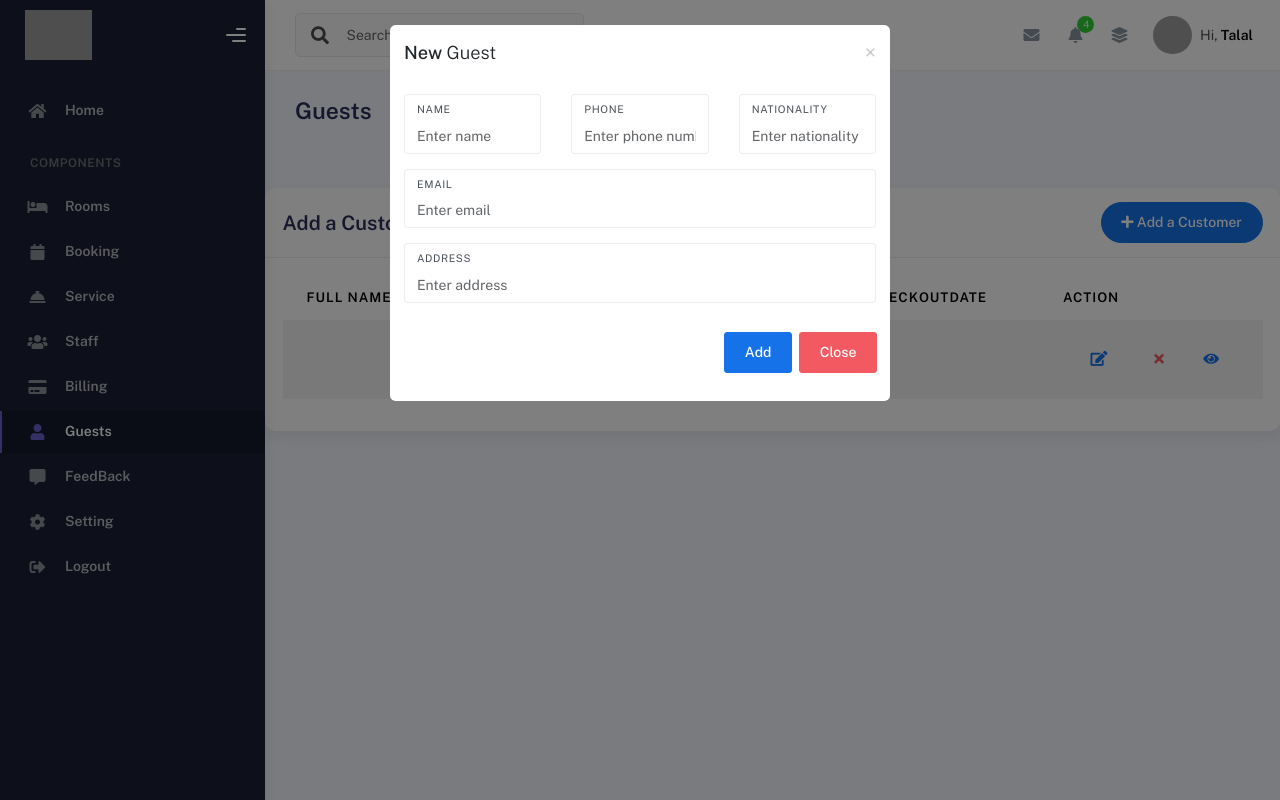
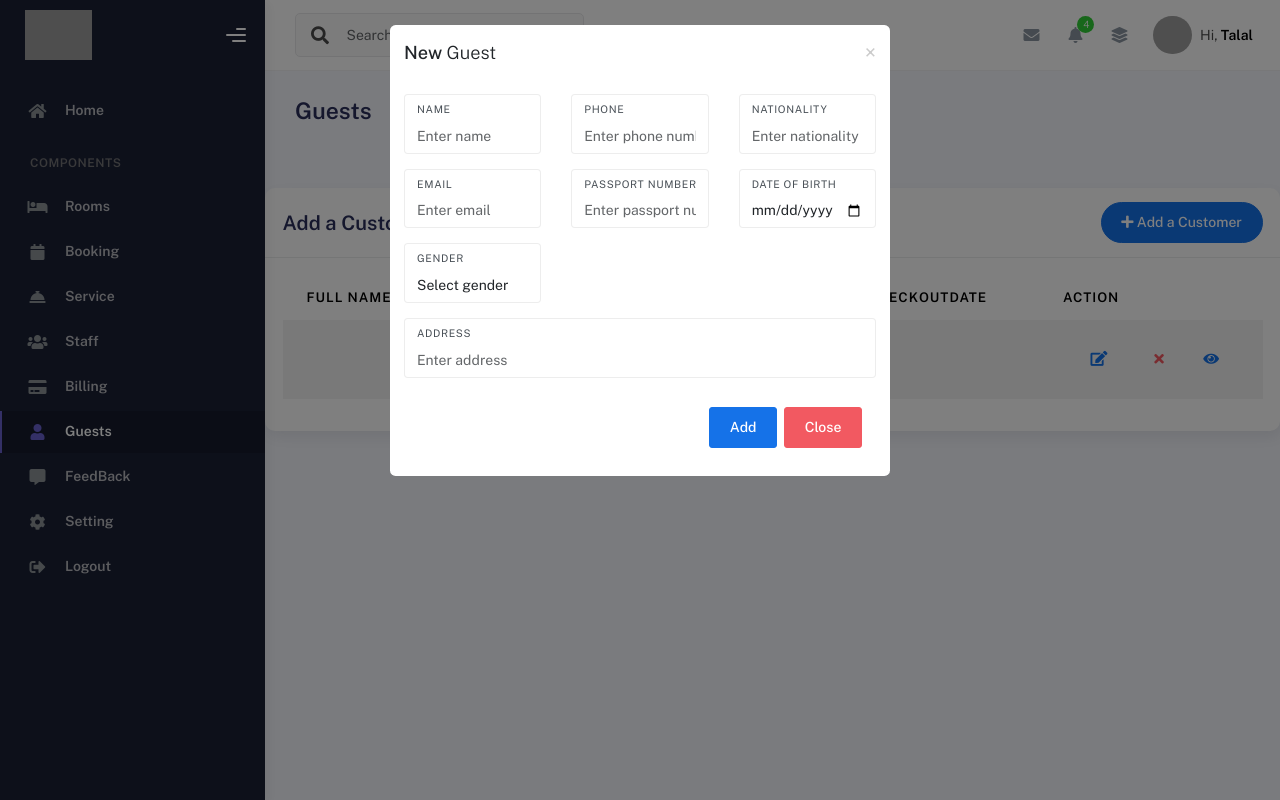
Before and after one commit to Talal-Aitmouh/Hero, a PHP site: page /admin/guests.php in a window 1280 px wide, after a click on "Add a Customer". Run offline with PHP 8.4, Linux system fonts and the light colour scheme; tables that the repository leaves empty or names only in its code hold one stand-in row (values such as "Sample post"); data that the repository does not hold is empty; grey boxes are pictures that could not be loaded.

Commit message:
guests add-update

```diff
--- a/admin/guests.php
+++ b/admin/guests.php
@@ -48,65 +48,84 @@ include './traitement/guests.php'
                                     <div class="modal-content">
                                         <div class="modal-header border-0">
                                             <h5 class="modal-title">
-                                                <span class="fw-mediumbold"> New</span>
-                                                <span class="fw-light"> Guest </span>
+                                                <span class="fw-mediumbold">New</span>
+                                                <span class="fw-light">Guest</span>
                                             </h5>
                                             <button type="button" class="close" data-dismiss="modal" aria-label="Close">
                                                 <span aria-hidden="true">&times;</span>
                                             </button>
                                         </div>
                                         <div class="modal-body">
-
                                             <form action="./traitement/guests.php" method="post">
                                                 <div class="row">
                                                     <div class="col-md-4">
                                                         <div class="form-group form-group-default">
                                                             <label>Name</label>
-                                                            <input name="name" id="addName" type="text" class="form-control" placeholder="Enter name" />
+                                                            <input name="name" id="addName" type="text" class="form-control" placeholder="Enter name" required />
                                                         </div>
                                                     </div>
                                                     <div class="col-md-4">
                                                         <div class="form-group form-group-default">
                                                             <label>Phone</label>
-                                                            <input name="phone" id="addPhone" type="text" class="form-control" placeholder="Enter phone number" />
+                                                            <input name="phone" id="addPhone" type="text" class="form-control" placeholder="Enter phone number" required />
                                                         </div>
                                                     </div>
                                                     <div class="col-md-4">
                                                         <div class="form-group form-group-default">
                                                             <label>Nationality</label>
-                                                            <input name="nationality" id="addNationality" type="text" class="form-control" placeholder="Enter nationality" />
+                                                            <input name="nationality" id="addNationality" type="text" class="form-control" placeholder="Enter nationality" required />
                                                         </div>
                                                     </div>
-                                                    <div class="col-md-12">
+                                                    <div class="col-md-4">
                                                         <div class="form-group form-group-default">
                                                             <label>Email</label>
-                                                            <input name="email" id="addEmail" type="email" class="form-control" placeholder="Enter email" />
+                                                            <input name="email" id="addEmail" type="email" class="form-control" placeholder="Enter email" required />
                                                         </div>
                                                     </div>
-
+                                                    <div class="col-md-4">
+                                                        <div class="form-group form-group-default">
+                                                            <label>Passport Number</label>
+                                                            <input name="passport_number" id="addPassportNumber" type="text" class="form-control" placeholder="Enter passport number" />
+                                                        </div>
+                                                    </div>
+                                                    <div class="col-md-4">
+                                                        <div class="form-group form-group-default">
+                                                            <label>Date of Birth</label>
+                                                            <input name="date_of_birth" id="addDateOfBirth" type="date" class="form-control" placeholder="Enter date of birth" />
+                                                        </div>
+                                                    </div>
+                                                    <div class="col-md-4">
+                                                        <div class="form-group form-group-default">
+                                                            <label>Gender</label>
+                                                            <select name="gender" id="addGender" class="form-control" required>
+                                                                <option value="">Select gender</option>
+                                                                <option value="Male">Male</option>
+                                                                <option value="Female">Female</option>
+                                                                <option value="Other">Other</option>
+                                                            </select>
+                                                        </div>
+                                                    </div>
                                                     <div class="col-sm-12">
                                                         <div class="form-group form-group-default">
                                                             <label>Address</label>
-                                                            <input name="address" id="addAddress2" type="text" class="form-control" placeholder="Enter address" />
+                                                            <input name="address" id="addAddress" type="text" class="form-control" placeholder="Enter address" required />
                                                         </div>
                                                     </div>
-
-
-                                                    <div class="modal-footer border-0">
-                                                        <button type="submit" id="addRowButton" name="add" class="btn btn-primary">
-                                                            Add
-                                                        </button>
-                                                        <button type="button" class="btn btn-danger" data-dismiss="modal">
-                                                            Close
-                                                        </button>
-                                                    </div>
+                                                </div>
+                                                <div class="modal-footer border-0">
+                                                    <button type="submit" id="addRowButton" name="add" class="btn btn-primary">
+                                                        Add
+                                                    </button>
+                                                    <button type="button" class="btn btn-danger" data-dismiss="modal">
+                                                        Close
+                                                    </button>
                                                 </div>
                                             </form>
                                         </div>
-
                                     </div>
                                 </div>
                             </div>
+
 
                             <div class="table-responsive">
                                 <table id="add-row" class="display table table-striped table-hover">
@@ -124,22 +143,22 @@ include './traitement/guests.php'
                                     <tbody>
                                         <?php foreach ($guests as $guest) : ?>
                                             <tr>
-                                                <td><?php echo $guest['Name'] ?></td>
+                                                <td><?php echo $guest['FullName'] ?></td>
                                                 <td><?php echo $guest['Email'] ?> </td>
                                                 <td><?php echo $guest['Phone'] ?></td>
-                                                <td><?php echo $guest['CheckInDate'] ?></td>
-                                                <td><?php echo $guest['CheckOutDate'] ?></td>
+                                                <td><?php echo $guest['CHECKINDATE'] ?></td>
+                                                <td><?php echo $guest['CHECKOUTDATE'] ?></td>
                                                 <td>
                                                     <form action="./traitement/guests.php" method="post">
-                                                    <input type="hidden" name="guestid" value="<?php echo $guest['GuestID']; ?>" />
+                                                        <input type="hidden" name="guestid" value="<?php echo $guest['GuestID']; ?>" />
                                                         <div class="form-button-action">
-                                                            <button type="button" title="Edit" name="update" class="btn btn-link btn-primary btn-lg" data-bs-toggle="modal" data-bs-target="#Editguests" data-id="<?php echo $guest['GuestID']; ?>" data-name="<?php echo $guest['Name']; ?>" data-email="<?php echo $guest['Email']; ?>" data-phone="<?php echo $guest['Phone']; ?>" data-address="<?php echo $guest['Address']; ?>" data-nationality="<?php echo $guest['Nationality']; ?>">
+                                                            <button type="button" title="Edit" name="update" class="btn btn-link btn-primary btn-lg" data-bs-toggle="modal" data-bs-target="#Editguests" data-id="<?php echo $guest['GuestID']; ?>" data-name="<?php echo $guest['FullName']; ?>" data-email="<?php echo $guest['Email']; ?>" data-phone="<?php echo $guest['Phone']; ?>" data-address="<?php echo $guest['Address']; ?>" data-nationality="<?php echo $guest['Nationality']; ?>" data-passport="<?php echo $guest['PassportNumber']; ?>" data-dateofbirth="<?php echo $guest['DateOfBirth']; ?>" data-gender="<?php echo $guest['Gender']; ?>">
                                                                 <i class="fa fa-edit"></i>
                                                             </button>
                                                             <button type="submit" name="delete" data-bs-toggle="tooltip" title="" class="btn btn-link btn-danger" data-original-title="Remove">
                                                                 <i class="fa fa-times"></i>
                                                             </button>
-                                                            <button type="button" data-bs-toggle="tooltip" title="" class="btn btn-link btn-primary" data-original-title="Remove" >
+                                                            <button type="button" data-bs-toggle="tooltip" title="" class="btn btn-link btn-primary" data-original-title="Remove">
                                                                 <i class="fa fa-eye"></i>
                                                             </button>
                                                         </div>
@@ -155,15 +174,14 @@ include './traitement/guests.php'
                                     <div class="modal-content">
                                         <div class="modal-header border-0">
                                             <h5 class="modal-title">
-                                                <span class="fw-mediumbold"> New</span>
-                                                <span class="fw-light"> Guest </span>
+                                                <span class="fw-mediumbold">Edit</span>
+                                                <span class="fw-light">Guest</span>
                                             </h5>
                                             <button type="button" class="close" data-dismiss="modal" aria-label="Close">
                                                 <span aria-hidden="true">&times;</span>
                                             </button>
                                         </div>
                                         <div class="modal-body">
-
                                             <form action="./traitement/guests.php" method="post">
                                                 <div class="row">
                                                     <input type="hidden" id="editguestId" name="guestid" />
@@ -171,47 +189,68 @@ include './traitement/guests.php'
                                                     <div class="col-md-4">
                                                         <div class="form-group form-group-default">
                                                             <label>Name</label>
-                                                            <input name="name" id="editName" type="text" class="form-control" placeholder="Enter name" />
+                                                            <input name="name" id="editName" type="text" class="form-control" placeholder="Enter name" required />
                                                         </div>
                                                     </div>
                                                     <div class="col-md-4">
                                                         <div class="form-group form-group-default">
                                                             <label>Phone</label>
-                                                            <input name="phone" id="editPhone" type="text" class="form-control" placeholder="Enter phone number" />
+                                                            <input name="phone" id="editPhone" type="text" class="form-control" placeholder="Enter phone number" required />
                                                         </div>
                                                     </div>
                                                     <div class="col-md-4">
                                                         <div class="form-group form-group-default">
                                                             <label>Nationality</label>
-                                                            <input name="nationality" id="editNationality" type="text" class="form-control" placeholder="Enter nationality" />
+                                                            <input name="nationality" id="editNationality" type="text" class="form-control" placeholder="Enter nationality" required />
                                                         </div>
                                                     </div>
-                                                    <div class="col-md-12">
+                                                    <div class="col-md-4">
                                                         <div class="form-group form-group-default">
                                                             <label>Email</label>
-                                                            <input name="email" id="editEmail" type="email" class="form-control" placeholder="Enter email" />
+                                                            <input name="email" id="editEmail" type="email" class="form-control" placeholder="Enter email" required />
                                                         </div>
                                                     </div>
-
+                                                    <div class="col-md-4">
+                                                        <div class="form-group form-group-default">
+                                                            <label>Passport Number</label>
+                                                            <input name="passport_number" id="editPassportNumber" type="text" class="form-control" placeholder="Enter passport number" />
+                                                        </div>
+                                                    </div>
+                                                    <div class="col-md-4">
+                                                        <div class="form-group form-group-default">
+                                                            <label>Date of Birth</label>
+                                                            <input name="date_of_birth" id="editDateOfBirth" type="date" class="form-control" placeholder="Enter date of birth" />
+                                                        </div>
+                                                    </div>
+                                                    <div class="col-md-4">
+                                                        <div class="form-group form-group-default">
+                                                            <label>Gender</label>
+                                                            <select name="gender" id="editGender" class="form-control" required>
+                                                                <option value="">Select gender</option>
+                                                                <option value="Male">Male</option>
+                                                                <option value="Female">Female</option>
+                                                                <option value="Other">Other</option>
+                                                            </select>
+                                                        </div>
+                                                    </div>
                                                     <div class="col-sm-12">
                                                         <div class="form-group form-group-default">
                                                             <label>Address</label>
-                                                            <input name="address" id="editAddress2" type="text" class="form-control" placeholder="Enter address" />
+                                                            <input name="address" id="editAddress" type="text" class="form-control" placeholder="Enter address" required />
                                                         </div>
                                                     </div>
-
-
-                                                    <div class="modal-footer border-0">
-                                                        <button type="submit" name="update" class="btn btn-primary">Save Changes</button>
-                                                        <button type="button" class="btn btn-danger" data-dismiss="modal">Close</button>
-                                                    </div>
+                                                </div>
+                                                <div class="modal-footer border-0">
+                                                    <button type="submit" name="update" class="btn btn-primary">Save Changes</button>
+                                                    <button type="button" class="btn btn-danger" data-dismiss="modal">Close</button>
                                                 </div>
                                             </form>
                                         </div>
-
                                     </div>
                                 </div>
                             </div>
+
+
                         </div>
                     </div>
                 </div>
--- a/admin/links/script.php
+++ b/admin/links/script.php
@@ -195,14 +195,20 @@ document.addEventListener('DOMContentLoaded', (event) => {
         var guestPhone = button.getAttribute('data-phone');
         var guestAddress = button.getAttribute('data-address');
         var guestNationality = button.getAttribute('data-nationality');
+        var guestPassportNumber = button.getAttribute('data-passport');
+        var guestDateOfBirth = button.getAttribute('data-dateofbirth');
+        var guestGender = button.getAttribute('data-gender');
 
         // Update the modal's content.
         var modalGuestID = editModal.querySelector('#editguestId');
         var modalGuestName = editModal.querySelector('#editName');
         var modalGuestEmail = editModal.querySelector('#editEmail');
         var modalGuestPhone = editModal.querySelector('#editPhone');
-        var modalGuestAddress = editModal.querySelector('#editAddress2');
+        var modalGuestAddress = editModal.querySelector('#editAddress');
         var modalGuestNationality = editModal.querySelector('#editNationality');
+        var modalGuestPassportNumber = editModal.querySelector('#editPassportNumber');
+        var modalGuestDateOfBirth = editModal.querySelector('#editDateOfBirth');
+        var modalGuestGender = editModal.querySelector('#editGender');
 
         modalGuestID.value = guestId;
         modalGuestName.value = guestName;
@@ -210,6 +216,10 @@ document.addEventListener('DOMContentLoaded', (event) => {
         modalGuestPhone.value = guestPhone;
         modalGuestAddress.value = guestAddress;
         modalGuestNationality.value = guestNationality;
+        modalGuestPassportNumber.value = guestPassportNumber;
+        modalGuestDateOfBirth.value = guestDateOfBirth;
+        modalGuestGender.value = guestGender;
     });
 });
+
 </script>
--- a/admin/traitement/guests.php
+++ b/admin/traitement/guests.php
@@ -27,34 +27,55 @@ if ($result->num_rows > 0) {
     }
 }
 
+
+// Check if the form was submitted
 if ($_SERVER['REQUEST_METHOD'] === 'POST' && isset($_POST['add'])) {
+
+    // Retrieve form data
     $name = $_POST['name'];
     $email = $_POST['email'];
     $phone = $_POST['phone'];
     $nationality = $_POST['nationality'];
     $address = $_POST['address'];
+    $passportNumber = $_POST['passport_number'];
+    $dateOfBirth = $_POST['date_of_birth'];
+    $gender = $_POST['gender'];
 
-    $sqlguest = 'INSERT INTO guests (Name, Email, Nationality, Phone, Address) VALUES (?, ?, ?, ?, ?)';
-    $stmt = $conn->prepare($sqlguest);
-    $stmt->bind_param('sssss', $name, $email, $nationality, $phone, $address);
+    $sql = 'INSERT INTO guests (FullName, Email, Phone, Address, Nationality, PassportNumber, DateOfBirth, Gender) VALUES (?, ?, ?, ?, ?, ?, ?, ?)';
+    $stmt = $conn->prepare($sql);
+    $stmt->bind_param('ssssssss', $name, $email, $phone, $address, $nationality, $passportNumber, $dateOfBirth, $gender);
     $stmt->execute();
+
+    // Redirect after successful insertion
     header('Location: ../guests.php');
     exit();
 }
 
+
+
+// Check if the form was submitted for updating guest information
 if ($_SERVER['REQUEST_METHOD'] === 'POST' && isset($_POST['update'])) {
-    $name1 = $_POST['name'];
-    $email1 = $_POST['email'];
-    $phone1 = $_POST['phone'];
-    $nationality1 = $_POST['nationality'];
-    $address1 = $_POST['address'];
-    $id = $_POST['guestid']; // Ensure the field name matches the hidden input name in the form
+    // Include your database connection here
+    // Example: $conn = new mysqli('localhost', 'username', 'password', 'database_name');
 
-    $sqlguest1 = "UPDATE guests SET Name = ?, Email = ?, Nationality = ?, Phone = ?, Address = ? WHERE GuestID = ?";
-    $stmt = $conn->prepare($sqlguest1);
-    $stmt->bind_param('sssssi', $name1, $email1, $nationality1, $phone1, $address1, $id);
+    // Retrieve form data
+    $id = $_POST['guestid'];
+    $name = $_POST['name'];
+    $email = $_POST['email'];
+    $phone = $_POST['phone'];
+    $nationality = $_POST['nationality'];
+    $address = $_POST['address'];
+    $passportNumber = $_POST['passport_number'];
+    $dateOfBirth = $_POST['date_of_birth'];
+    $gender = $_POST['gender'];
+
+    // Prepare and execute SQL statement
+    $sql = 'UPDATE guests SET FullName = ?, Email = ?, Phone = ?, Address = ?, Nationality = ?, PassportNumber = ?, DateOfBirth = ?, Gender = ? WHERE GuestID = ?';
+    $stmt = $conn->prepare($sql);
+    $stmt->bind_param('ssssssssi', $name, $email, $phone, $address, $nationality, $passportNumber, $dateOfBirth, $gender, $id);
 
     if ($stmt->execute()) {
+        // Redirect after successful update
         header('Location: ../guests.php');
         exit();
     } else {
@@ -62,6 +83,8 @@ if ($_SERVER['REQUEST_METHOD'] === 'POST' && isset($_POST['update'])) {
     }
     $stmt->close();
 }
+
+
 
 if ($_SERVER['REQUEST_METHOD'] === 'POST' && isset($_POST['delete'])) {
     $id = $_POST['guestid']; // Ensure the field name matches the hidden input name
```
